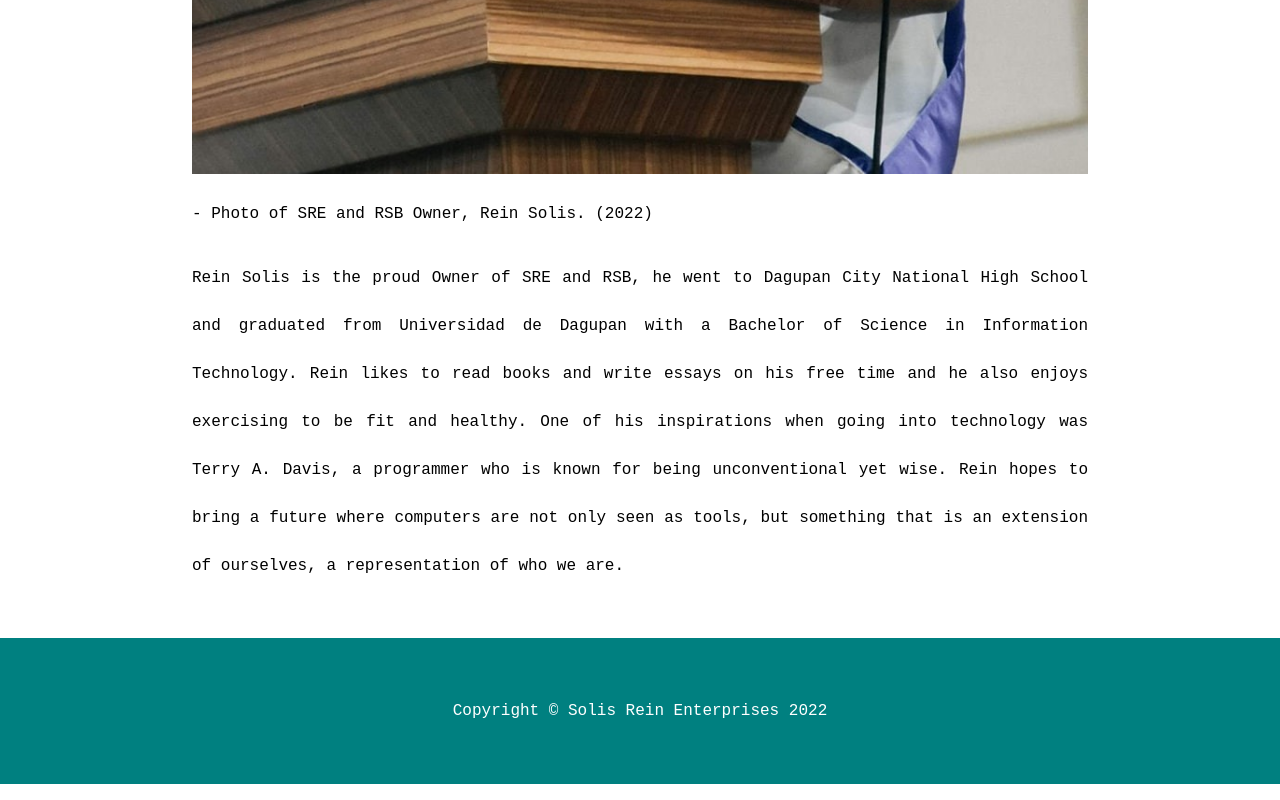
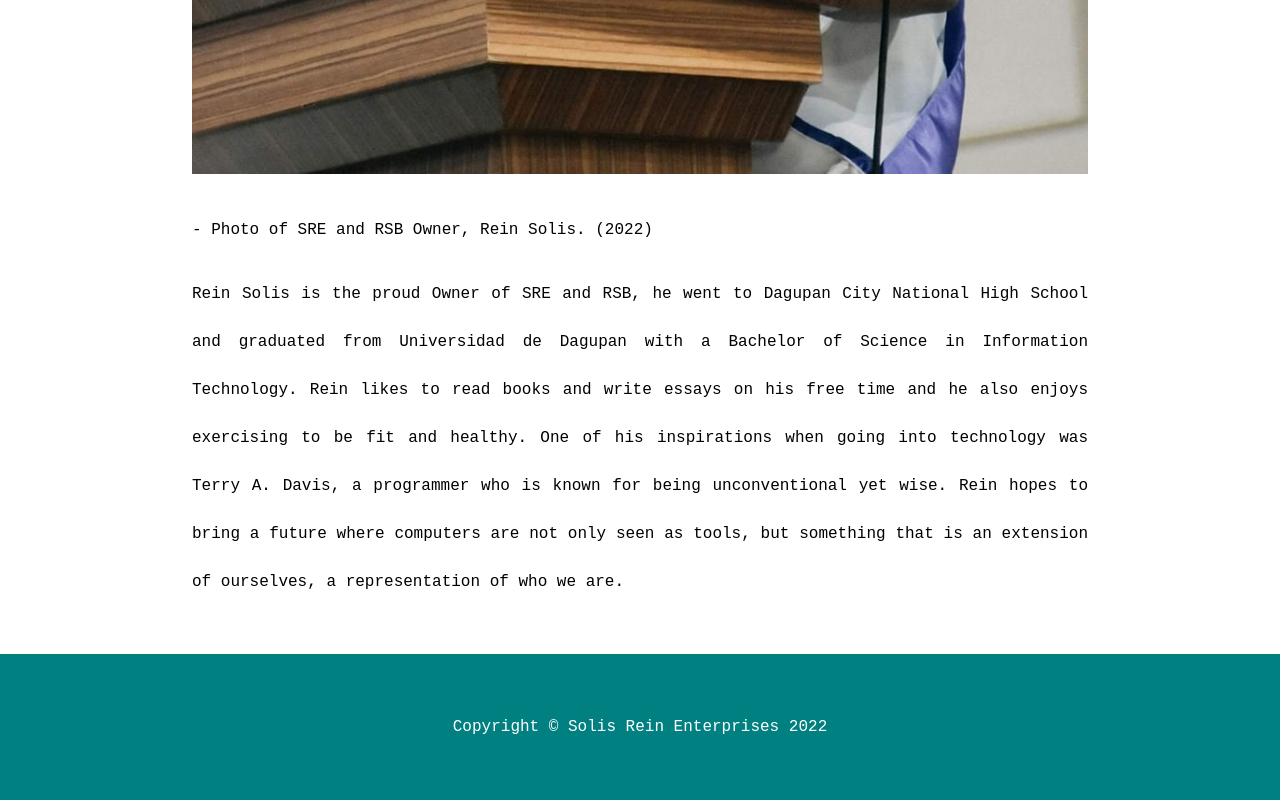
Before and after one commit to ReinX24/Personal-Blog-Flexbox, a plain HTML site: page Continue Page/Author.html in a window 1280 px wide. Shown: the part 945-1745 px from the top of the page. Drawn offline with Linux system fonts and the light colour scheme.

Commit message:
Minor changes to photo subtext in Author Page.

```diff
--- a/Continue Page/Author.css
+++ b/Continue Page/Author.css
@@ -70,7 +70,8 @@ width: 70vw;
 
 .subText {
 
-padding-top: 1rem;
+padding-top: 2rem;
+line-height: 3rem;
 
 }
 
```
